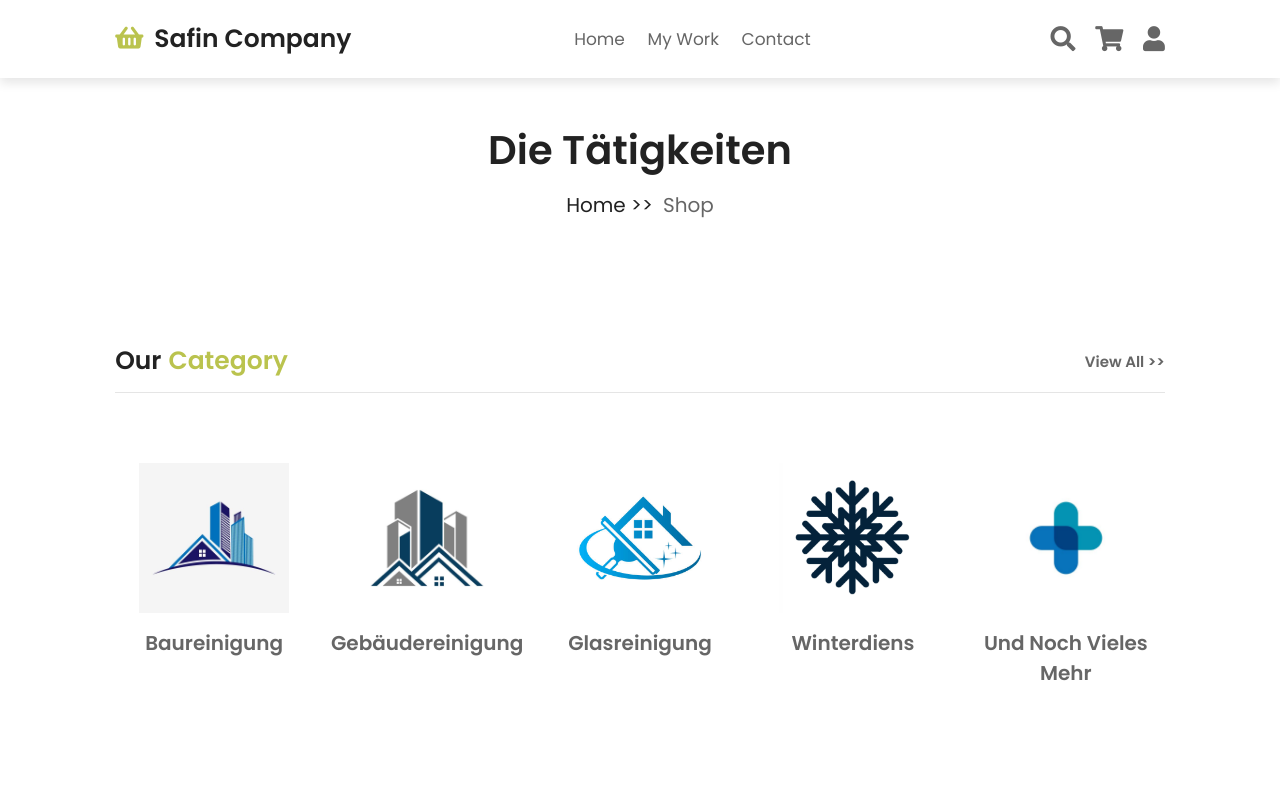
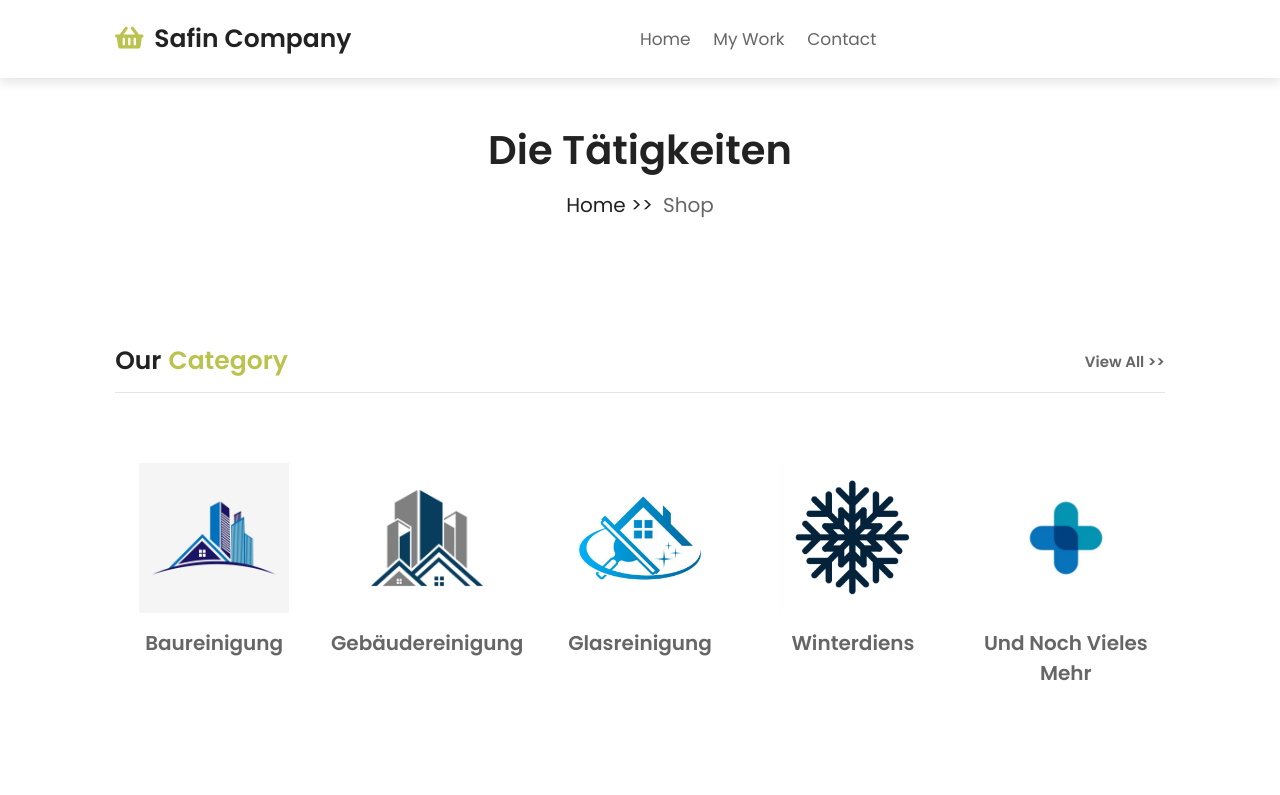
Before and after one commit to yousfjawhar/safin, a plain HTML site: page shop.html in a window 1280 px wide. Shown: the top 795 px of the page. Drawn offline with Linux system fonts and the light colour scheme.

Commit message:
Update shop.html

```diff
--- a/shop.html
+++ b/shop.html
@@ -29,9 +29,6 @@
 
     <div class="icons">
         <div id="menu-btn" class="fas fa-bars"></div>
-        <div id="search-btn" class="fas fa-search"></div>
-        <div id="cart-btn" class="fas fa-shopping-cart"></div>
-        <div id="login-btn" class="fas fa-user"></div>
     </div>
 
     <form action="" class="search-form">
```
